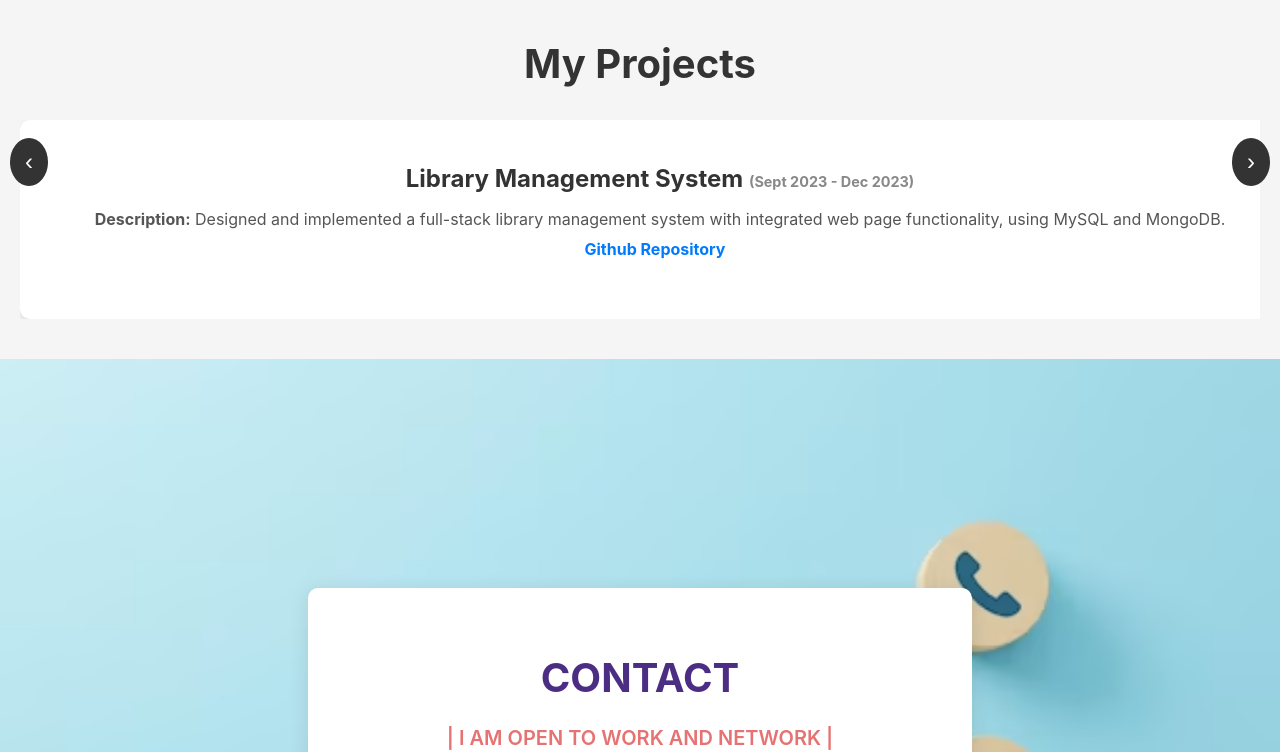
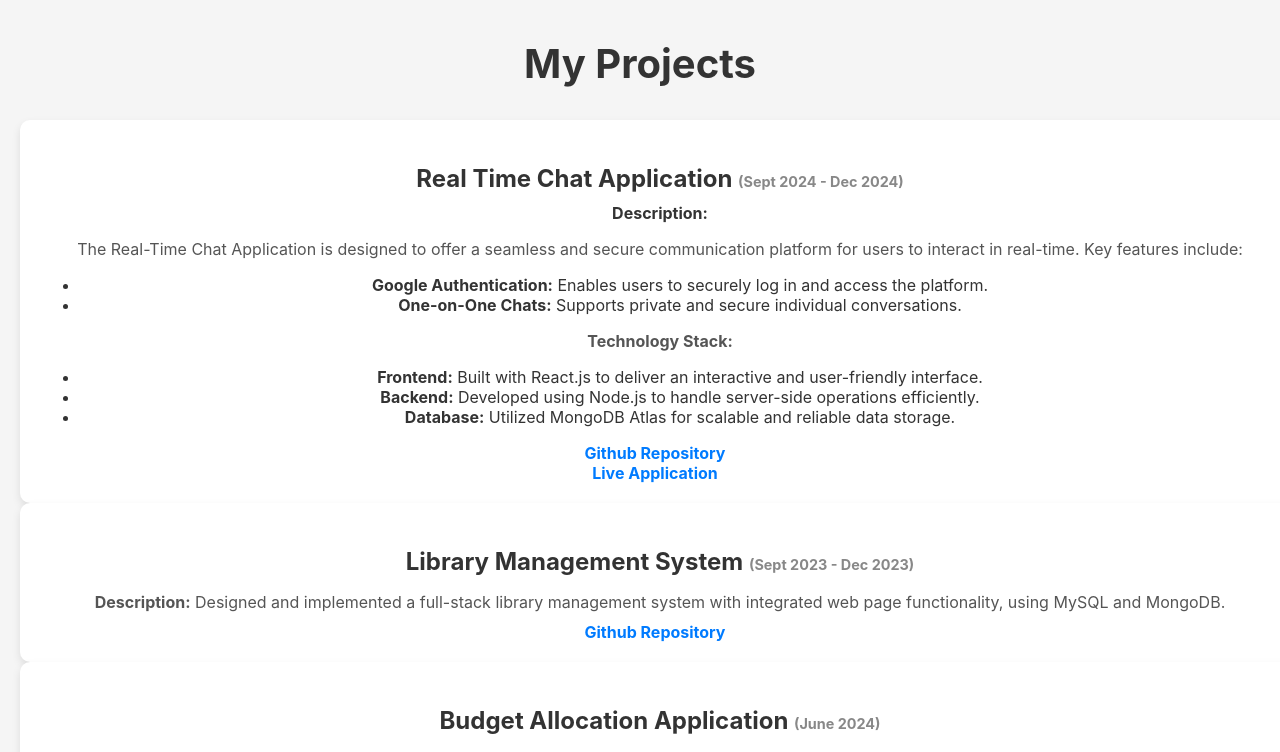
Before and after one commit to Camrahd/My-Portfolio, a React (Create React App) app in the folder portfolio/: page / in a window 1280 px wide. Shown: the part 1360-2112 px from the top of the page. Built offline with nearby package versions, Linux system fonts and the light colour scheme.

Commit message:
Projects css modified and latest project added

```diff
--- a/portfolio/src/Components/Projects.jsx
+++ b/portfolio/src/Components/Projects.jsx
@@ -1,39 +1,37 @@
-import React, { useRef } from 'react';
+import React from 'react';
 import '../CSS/Projects.css';
 
 function Projects() {
-  const projectContainerRef = useRef(null);
-
-  // Scroll to the next project
-  const handleNext = () => {
-    if (projectContainerRef.current) {
-      projectContainerRef.current.scrollBy({
-        left: projectContainerRef.current.offsetWidth, // Scroll by the width of the container (1 card width)
-        behavior: 'smooth'
-      });
-    }
-  };
-
-  // Scroll to the previous project
-  const handlePrev = () => {
-    if (projectContainerRef.current) {
-      projectContainerRef.current.scrollBy({
-        left: -projectContainerRef.current.offsetWidth, // Scroll backward by the width of the container
-        behavior: 'smooth'
-      });
-    }
-  };
-
   return (
     <section id="projects" className="projects-container">
       <h2 className="projects-title">My Projects</h2>
+      <div className="project-grid">
+      <div className="project-card">
+          <h3>Real Time Chat Application <span className="project-date">(Sept 2024 - Dec 2024)</span></h3>
 
-      {/* Left Arrow Button */}
-      <button className="arrow-btn arrow-left" onClick={handlePrev}>
-        &#8249;
-      </button>
+  <strong>Description:</strong>
+  <p>
+    The Real-Time Chat Application is designed to offer a seamless and secure communication platform for users to interact in real-time. Key features include:
+  </p>
+  <ul>
+    <li><strong>Google Authentication:</strong> Enables users to securely log in and access the platform.</li>
+    <li><strong>One-on-One Chats:</strong> Supports private and secure individual conversations.</li>
+  </ul>
+  <p><strong>Technology Stack:</strong></p>
+  <ul>
+    <li><strong>Frontend:</strong> Built with React.js to deliver an interactive and user-friendly interface.</li>
+    <li><strong>Backend:</strong> Developed using Node.js to handle server-side operations efficiently.</li>
+    <li><strong>Database:</strong> Utilized MongoDB Atlas for scalable and reliable data storage.</li>
+  </ul>
 
-      <div className="project-cards" ref={projectContainerRef}>
+
+          <a href="https://github.com/Dharma41/Chat_Application" target="_blank" rel="noopener noreferrer" className="project-link">
+            Github Repository
+          </a><br />
+          <a href="https://realtimechatapp12.netlify.app/" target="_blank" rel="noopener noreferrer" className="project-link">
+            Live Application
+          </a>
+        </div>
         {/* Library Management System */}
         <div className="project-card">
           <h3>Library Management System <span className="project-date">(Sept 2023 - Dec 2023)</span></h3>
@@ -64,17 +62,12 @@ function Projects() {
           </p>
           <a href="https://getgithubuserbio.netlify.app/" target="_blank" rel="noopener noreferrer" className="project-link">
             Live Application
-          </a><br></br>
+          </a><br />
           <a href="https://github.com/Dharma41/github_username" target="_blank" rel="noopener noreferrer" className="project-link">
             Github Repository
           </a>
         </div>
       </div>
-
-      {/* Right Arrow Button */}
-      <button className="arrow-btn arrow-right" onClick={handleNext}>
-        &#8250;
-      </button>
     </section>
   );
 }
```
